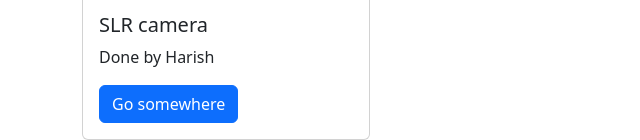
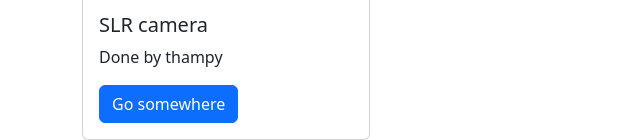
Before and after one commit to mhdsulaimzed/project2, a plain HTML site: page index.html in a window 1280 px wide. Shown: the part 984-1124 px from the top of the page, 0-640 px from the left. Drawn offline with nearby package versions, Linux system fonts and the light colour scheme.

Commit message:
Update index.html

```diff
--- a/index.html
+++ b/index.html
@@ -34,7 +34,7 @@
             <img class="card-img-top" src="https://dfstudio-d420.kxcdn.com/wordpress/wp-content/uploads/2019/06/digital_camera_photo-1080x675.jpg" alt="Card image cap">
             <div class="card-body">
               <h5 class="card-title">SLR camera</h5>
-              <p class="card-text">Done by Harish</p>
+              <p class="card-text">Done by thampy</p>
               <a href="#" class="btn btn-primary">Go somewhere</a>
             </div>
           </div></col-4>
```
